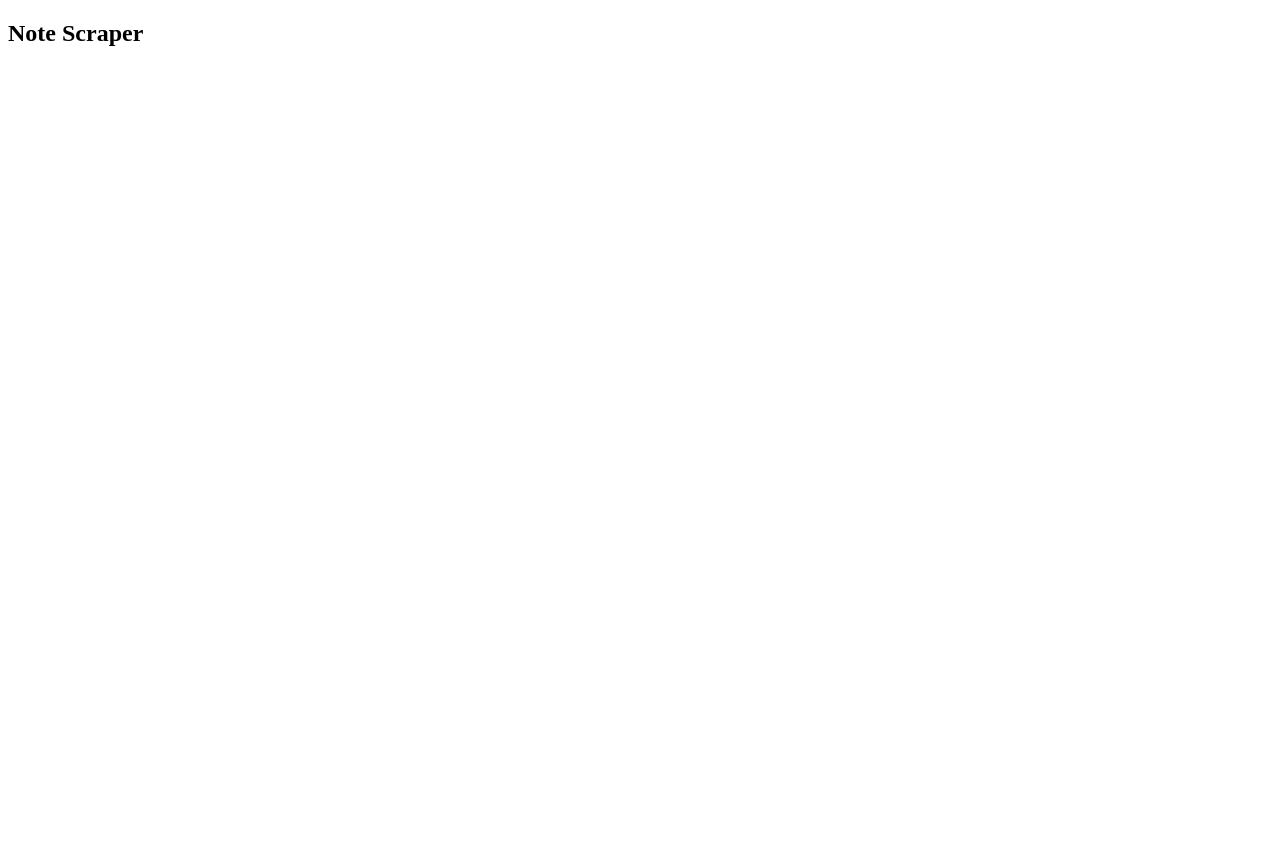
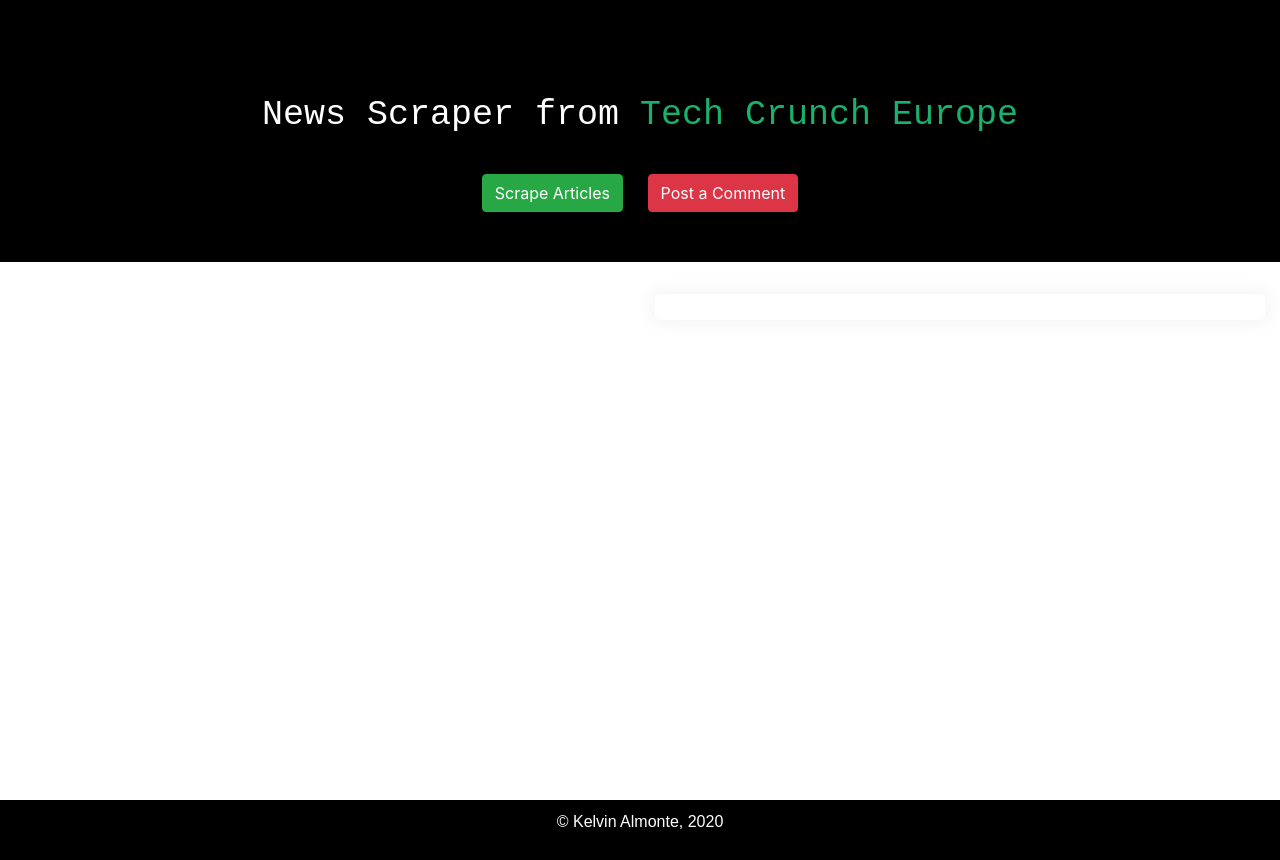
Before and after one commit to kalmontee/Apritor, a website: page public/index.html in a window 1280 px wide. Before the commit the page ends 800 px from the top, so only its background shows below. Drawn offline with nearby package versions, Linux system fonts and the light colour scheme.

Commit message:
Style the index page by adding bootstrap and css.

```diff
--- a/public/index.html
+++ b/public/index.html
@@ -5,19 +5,43 @@
     <meta charset="UTF-8">
     <meta name="viewport" content="width=device-width, initial-scale=1.0">
     <meta http-equiv="X-UA-Compatible" content="ie=edge">
-    <!-- <script src="https://cdnjs.cloudflare.com/ajax/libs/jquery/3.2.1/jquery.min.js"></script> -->
-    <script src="https://code.jquery.com/jquery-3.4.1.slim.min.js" integrity="sha384-J6qa4849blE2+poT4WnyKhv5vZF5SrPo0iEjwBvKU7imGFAV0wwj1yYfoRSJoZ+n" crossorigin="anonymous"></script>
-    <script src="app.js"></script>
+    <link rel="stylesheet" href="https://stackpath.bootstrapcdn.com/bootstrap/4.4.1/css/bootstrap.min.css" integrity="sha384-Vkoo8x4CGsO3+Hhxv8T/Q5PaXtkKtu6ug5TOeNV6gBiFeWPGFN9MuhOf23Q9Ifjh" crossorigin="anonymous">
+    <link rel="stylesheet" href="style.css">
     <title>Everything That Fits Into Scrape</title>
 </head>
 
 <body>
+
     <section id="wrapper">
-        <h1 id="page-title">Note Scraper</h1>
+        <div class="jumbotron jumbotron-fluid">
+            <div class="container">
+                <h1 id="page-title">News Scraper from <span class="tech-crunch">Tech Crunch Europe</span></h1>
 
-        <article id="articles"></article>
-        <div id="notes"></div>
+                <button type="button" id="scrape-btn" class="btn btn-success">Scrape Articles</button>
+                <button type="button" id="edit-btn" class="btn btn-danger">Post a Comment</button>
+            </div>
+        </div>
+
+        <div class="container-fluid">
+            <div class="row">
+                <div class="col-lg">
+                    <div id="articles"></div>
+                </div>
+                <div id="note-div" class="col-lg">
+                    <div id="notes"></div>
+                </div>
+            </div>
+        </div>
+
     </section>
+
+    <footer class="footer">
+        <p>&copy Kelvin Almonte, 2020</p>
+    </footer>
+
+
+    <script src="https://cdnjs.cloudflare.com/ajax/libs/jquery/3.2.1/jquery.min.js"></script>
+    <script src="app.js"></script>
 </body>
 
 </html>
```
